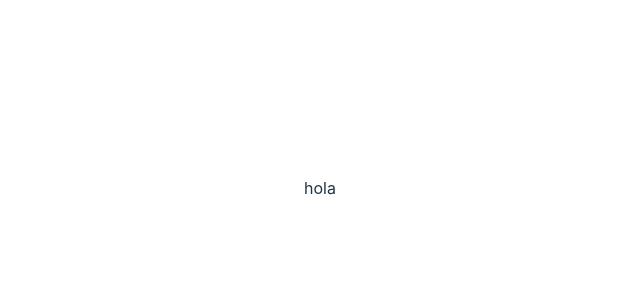
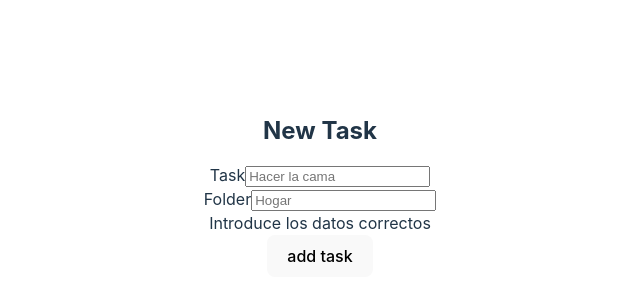
Before and after one commit to Lopez089/app_task, a React (Vite) app: page / in a window 1280 px wide. Shown: the part 212-512 px from the top of the page, without its empty margins (320-960 px from the left). Built offline with nearby package versions, Linux system fonts and the light colour scheme.

Commit message:
feat(addTask): :sparkles: Crear formulario new task
formulario para crear nuevas tareas

```diff
--- a/src/App.tsx
+++ b/src/App.tsx
@@ -1,12 +1,19 @@
-import { useState } from 'react'
+import { FormTask } from './components'
 import './App.css'
 
-function App() {
+import { formValue } from './interface'
+
+import { formNewTask } from "./data/formNewTask"
+const onChange: formValue = {
+  valueTask: null,
+  valueFolder: null
+}
 
 
+function App() {
   return (
     <div className="App">
-      hola
+      <FormTask data={formNewTask} handleSubmit={(e) => e.preventDefault()} state='idle' onChange={onChange} />
     </div>
   )
 }
--- /dev/null
+++ b/src/components/formTask/formTask.tsx
@@ -0,0 +1,30 @@
+import { CformNewTask } from '../../interface/index'
+
+export const FormTask = ({ data, handleSubmit, state, onChange }: CformNewTask) => {
+    return (
+        <form onSubmit={(e) => handleSubmit(e)}>
+            <h2>{data.title}</h2>
+            <div>
+                <label htmlFor="task">{data.labelTask}</label>
+                <input type="text" name={data.labelTask} placeholder={data.placehoderTask} />
+            </div>
+            <div>
+                <label htmlFor="folder">{data.labelFolder}</label>
+                <input type="text" name={data.labelFolder} placeholder={data.placehoderFolder} />
+            </div>
+            {
+                onChange.valueFolder === null || onChange.valueFolder === null ? <div>{data.inputEmpyError}</div> : null
+            }
+
+            {
+                state === 'loading' ?
+                    <button>{data.createLoading}</button>
+                    : <button>{data.submitButton}</button>
+            }
+
+            {
+                state === 'success' && data.createSuccess
+            }
+        </form >
+    )
+}
--- a/src/components/index.ts
+++ b/src/components/index.ts
@@ -1,3 +1,4 @@
 import { ListTasks } from "./listTask";
+import { FormTask } from "./formTask/formTask";
 
-export { ListTasks }
+export { ListTasks, FormTask }
--- /dev/null
+++ b/src/data/formNewTask.ts
@@ -0,0 +1,13 @@
+import { formNewTask as IFormNewTask } from '../interface/index'
+
+export const formNewTask: IFormNewTask = {
+    title: 'New Task',
+    labelTask: 'Task',
+    placehoderTask: 'Hacer la cama',
+    labelFolder: 'Folder',
+    placehoderFolder: 'Hogar',
+    submitButton: 'add task',
+    createSuccess: 'La tarea se creeo con exito',
+    createLoading: 'Loading...',
+    inputEmpyError: 'Introduce los datos correctos'
+}
--- /dev/null
+++ b/src/interface/formNewTask/index.ts
@@ -0,0 +1,26 @@
+import { FormEvent } from "react";
+
+export interface formNewTask {
+    title: string;
+    labelTask: string;
+    placehoderTask: string;
+    labelFolder: string;
+    placehoderFolder: string;
+    submitButton: string;
+    createSuccess: string;
+    createLoading: string,
+    inputEmpyError: string
+
+}
+
+export interface formValue {
+    valueTask: string | null,
+    valueFolder: string | null;
+}
+
+export interface CformNewTask {
+    data: formNewTask;
+    handleSubmit: (e: FormEvent) => void;
+    state: 'idle' | 'loading' | 'success' | 'error'
+    onChange: formValue
+}
--- a/src/interface/listTask/index.ts
+++ b/src/interface/listTask/index.ts
@@ -1,4 +1,4 @@
-import { task } from '../index'
+import { task } from '..'
 
 export interface listTask {
     tasks: null | task[]
```
Also changed, not shown: src/interface/index.d.ts (added, +11 -0 lines), src/interface/index.ts (deleted, +0 -7 lines), 1 other file (tests, documents, lock files or other folders).
